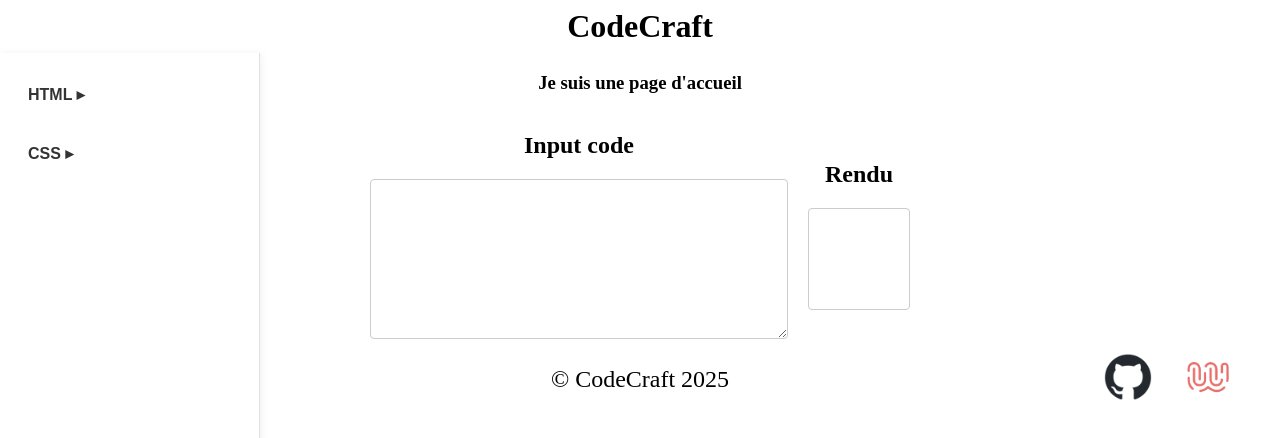
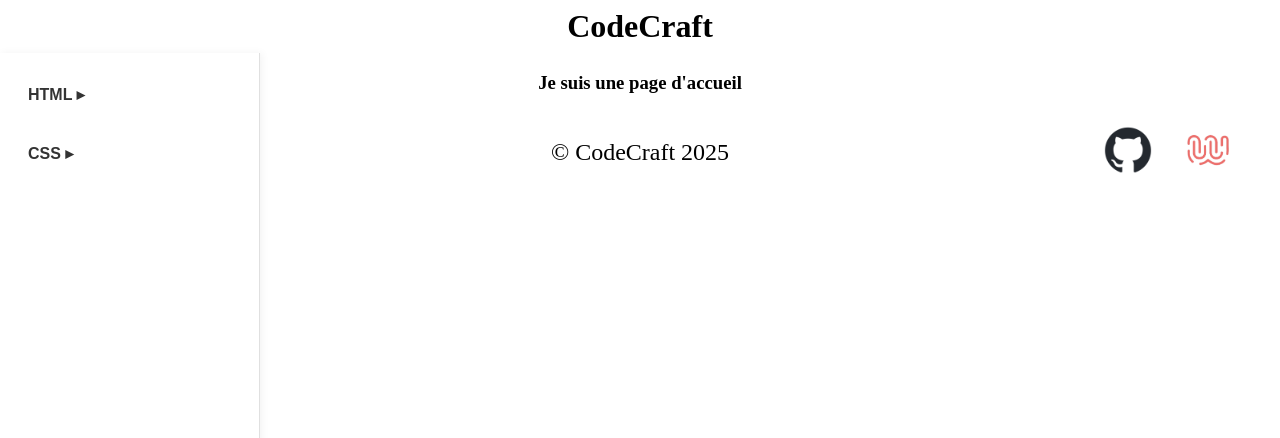
Before and after one commit to Remy-PARMENTIER-LEMIERE/CodeCraft, a React (Vite) app in the folder client/: page / in a window 1280 px wide. Shown: the top 438 px of the page. Built offline with nearby package versions, Linux system fonts and the light colour scheme.

Commit message:
QuestPage functionnal. Miss style and Prev/Next button

```diff
--- a/client/src/components/Editor/Editor.css
+++ /dev/null
@@ -1,29 +0,0 @@
-.editor {
-  display: flex;
-  flex-direction: space-between;
-}
-.codeinput {
-  display: flex;
-  flex-direction: column;
-  align-items: center;
-
-}
-.textareacode {
-  font-size: 25px;
-  padding: 50px;
-  border: 1px solid #ccc;
-  border-radius: 4px;
-}
-.rendu {
-  display: flex;
-  flex-direction: column;
-  justify-content: center;
-  align-items: center;
-  margin-left: 20px;
-}
-.textarerendu {
-  font-size: 25px;
-  padding: 50px;
-  border: 1px solid #ccc;
-  border-radius: 4px;
-}
--- a/client/src/components/Editor/Editor.tsx
+++ /dev/null
@@ -1,18 +0,0 @@
-import "./Editor.css";
-
-function Editor() {
-  return (
-    <section className="editor">
-      <section className="codeinput">
-        <h2>Input code</h2>
-        <textarea className="textareacode" />
-      </section>
-      <section className="rendu">
-        <h2>Rendu</h2>
-        <div className="textarerendu" />
-      </section>
-    </section>
-  );
-}
-
-export default Editor;
--- a/client/src/main.tsx
+++ b/client/src/main.tsx
@@ -9,7 +9,7 @@ import { RouterProvider, createBrowserRouter } from "react-router";
 import App from "./App";
 import Error404 from "./pages/Error404/Error404";
 import Home from "./pages/Home/Home";
-import Contenu from "./pages/Contenu/Contenu";
+import QuestPage from "./pages/QuestPage/QuestPage";
 
 // Import additional components for new routes
 // Try creating these components in the "pages" folder
@@ -30,8 +30,8 @@ const router = createBrowserRouter([
         element: <Home />,
       },
       {
-        path: "/Contenu/:id",
-        element: <Contenu />,
+        path: "/quest/:id",
+        element: <QuestPage />,
       },
       {
         path: "/*",
--- a/client/src/pages/Contenu/Contenu.css
+++ /dev/null
@@ -1,29 +0,0 @@
-.contenu {
-text-align: center;
-
-img {
-width: 370px;
-}
-
-}
-
-@media screen and (min-width: 1200px) {
-  .contenu {
-  margin-left: 260px;
-  width: calc(100vh, 260px);
-  padding: 2rem;
-  }
-
-}
-
-
-/* .card {
-    border: 1px solid #ccc;
-    margin: 1rem;
-    padding: 1rem;
-    border-radius: 5px;
-  }
-  img {
-    display: block;
-    margin-top: 0.5rem;
-  } */
--- a/client/src/pages/Contenu/Contenu.tsx
+++ /dev/null
@@ -1,46 +0,0 @@
-import { useLocation } from "react-router";
-import "./Contenu.css";
-import { questsData } from "../../assets/data/quests-data";
-import Editor from "../../components/Editor/Editor";
-
-interface Location {
-  pathname: string;
-  search: string;
-  hash: string;
-  state: unknown;
-  key: string;
-}
-
-function Contenu() {
-
-const location = useLocation();
-const preciseLocation = (location: Location) => {
-  let indexLastSlash = 0;
-  for (let i = 0; i < location.pathname.length; i++) {
-    if (location.pathname[i] === "/") {
-      indexLastSlash = i + 1;
-    }
-  }
-  return location.pathname.slice(indexLastSlash, location.pathname.length);
-};
-
-const preciseQuestData = questsData.data
-  .filter((el) =>
-    el.category.startsWith(preciseLocation(location).slice(0, 3)),
-  )[0]
-  .quests.filter((quest) => quest.id.includes(preciseLocation(location)))[0];
-
-
-    // const preciseQuestData= ");data.filter((item) => item.category === "html" || item.category === "css
-return (
-  <section className="contenu">
-    <h1>{preciseQuestData.title}</h1>
-    {preciseQuestData.image && <img src={preciseQuestData.image.src} alt={preciseQuestData.image.alt} />}
-  {
-  preciseQuestData.paragraph.map((uniqueParagraph) => (<p key={preciseQuestData.paragraph.indexOf(uniqueParagraph)}>{uniqueParagraph}</p>))
-  }
-  <Editor />
-  </section>
-  );
-}
-export default Contenu;
--- a/client/src/pages/Home/Home.tsx
+++ b/client/src/pages/Home/Home.tsx
@@ -1,5 +1,4 @@
 import "./Home.css";
-import Editor from "../../components/Editor/Editor";
 
 export default function Home() {
   return (
@@ -7,7 +6,6 @@ export default function Home() {
       <article className="home">
         <h1>Je suis une page d'accueil</h1>
       </article>
-      <Editor />
     </section>
   );
 }
--- a/client/src/pages/QuestPage/QuestPage.css
+++ b/client/src/pages/QuestPage/QuestPage.css
@@ -0,0 +1,34 @@
+.quest-page {
+  text-align: center;
+
+  img {
+    width: 370px;
+  }
+
+  iframe {
+    width: 90%;
+    height: 500px;
+    border: solid #000000 2px;
+    border-radius: 4px;
+    overflow: hidden;
+  }
+}
+
+@media screen and (min-width: 1200px) {
+  .quest-page {
+    margin-left: 260px;
+    width: calc(100vh, 260px);
+    padding: 2rem;
+  }
+}
+
+/* .card {
+    border: 1px solid #ccc;
+    margin: 1rem;
+    padding: 1rem;
+    border-radius: 5px;
+  }
+  img {
+    display: block;
+    margin-top: 0.5rem;
+  } */
--- a/client/src/pages/QuestPage/QuestPage.tsx
+++ b/client/src/pages/QuestPage/QuestPage.tsx
@@ -1,40 +1,47 @@
-// import { useLocation } from "react-router";
+import { useLocation } from "react-router";
 import "./QuestPage.css";
-// import { useState } from "react";
-// import { questsData } from "../../assets/data/quests-data";git
-
-// interface Location {
-//   pathname: string;
-//   search: string;
-//   hash: string;
-//   state: unknown;
-//   key: string;
-// }
+import { questsData } from "../../assets/data/quests-data";
+import type { Location } from "../../types/types";
 
 function QuestPage() {
-  // const [isSubmitedAnswer, setIsSubmitedAnswer] = useState<boolean>(false);
-  // const [isGoodAnswer, setIsGoodAnswer] = useState<boolean>(false);
-  // const [textareaValue, SetTextareaValue] = useState("");
-  // const [answer, setAnswer] = useState("");
-  // const [nextQuestUnlocked, setNextQuestUnlocked] = useState<boolean>(false);
+  const location = useLocation();
+  const preciseLocation = (location: Location) => {
+    let indexLastSlash = 0;
+    for (let i = 0; i < location.pathname.length; i++) {
+      if (location.pathname[i] === "/") {
+        indexLastSlash = i + 1;
+      }
+    }
+    return location.pathname.slice(indexLastSlash, location.pathname.length);
+  };
 
-  // const location = useLocation();
-  // const preciseLocation = (location: Location) => {
-  //   let indexLastSlash = 0;
-  //   for (let i = 0; i < location.pathname.length; i++) {
-  //     if (location.pathname[i] === "/") {
-  //       indexLastSlash = i + 1;
-  //     }
-  //   }
-  //   return location.pathname.slice(indexLastSlash, location.pathname.length);
-  // };
+  const preciseQuestData = questsData.data
+    .filter((el) =>
+      el.category.startsWith(preciseLocation(location).slice(0, 3)),
+    )[0]
+    .quests.filter((quest) => quest.id.includes(preciseLocation(location)))[0];
 
-  // const preciseQuestData = questsData.data
-  //   .filter((el) =>
-  //     el.category.startsWith(preciseLocation(location).slice(0, 3)),
-  //   )[0]
-  //   .quests.filter((quest) => quest.id.includes(preciseLocation(location)))[0];
-  return <></>;
+  return (
+    <main className="quest-page">
+      <h1>{preciseQuestData.title}</h1>
+      {/* {preciseQuestData.image && (
+        <img
+          src={preciseQuestData.image.src}
+          alt={preciseQuestData.image.alt}
+        />
+      )} */}
+      {preciseQuestData.paragraph.map((uniqueParagraph) => (
+        <p key={preciseQuestData.paragraph.indexOf(uniqueParagraph)}>
+          {uniqueParagraph}
+        </p>
+      ))}
+      <iframe
+        src={preciseQuestData.sandboxUrl}
+        title={preciseQuestData.id}
+        allow="accelerometer; ambient-light-sensor; camera; encrypted-media; geolocation; gyroscope; hid; microphone; midi; payment; usb; vr; xr-spatial-tracking"
+        sandbox="allow-forms allow-modals allow-popups allow-presentation allow-same-origin allow-scripts"
+      />
+    </main>
+  );
 }
-
 export default QuestPage;
--- /dev/null
+++ b/client/src/types/types.ts
@@ -0,0 +1,7 @@
+export interface Location {
+  pathname: string;
+  search: string;
+  hash: string;
+  state: unknown;
+  key: string;
+}
```
Also changed, not shown: client/src/assets/data/callback-verify-solution.ts (deleted, +0 -14 lines), client/src/assets/data/quests-data.ts (+24 -13 lines).
